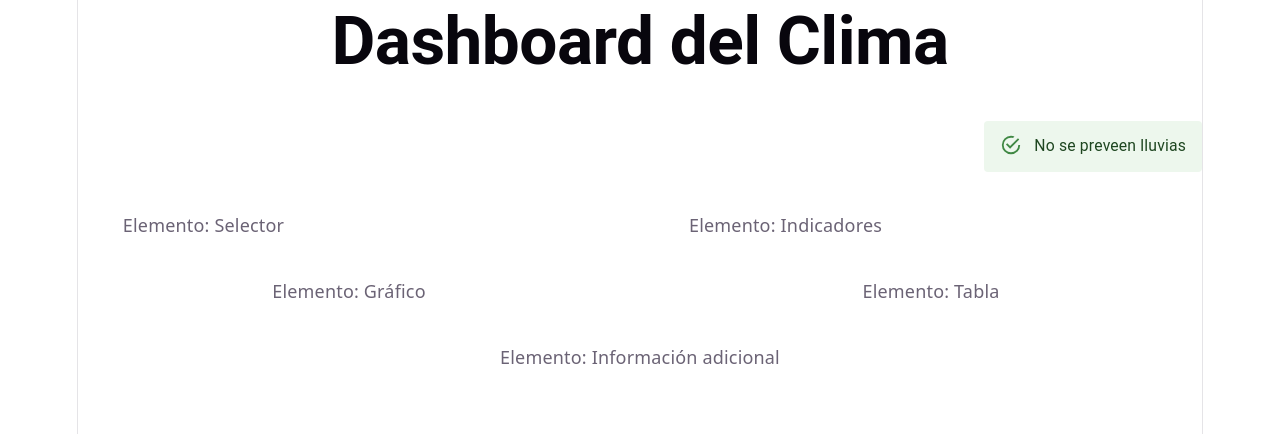
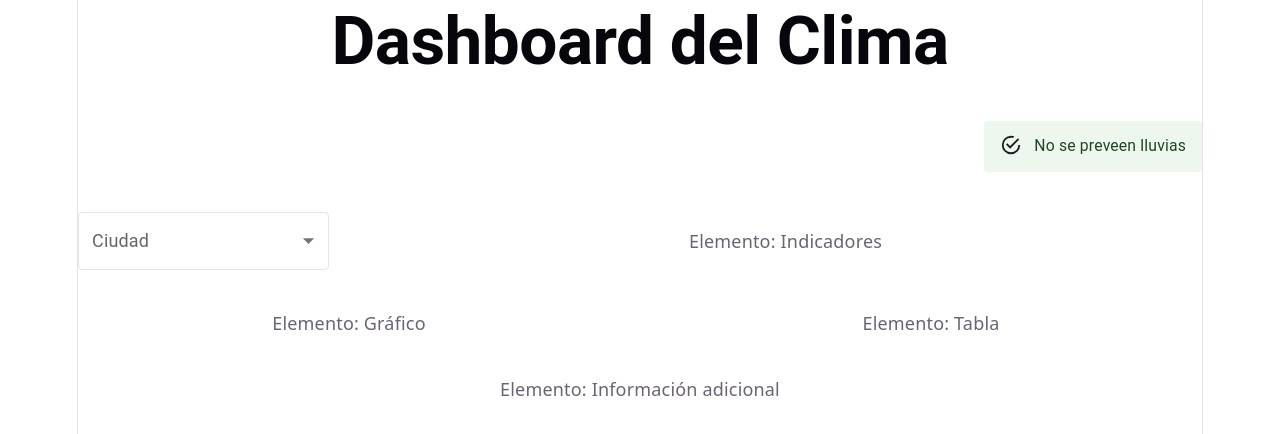
Before and after one commit to MGabrielaVillon/dashboard2, a React (Vite) app: page / in a window 1280 px wide. Shown: the top 434 px of the page. Built offline with nearby package versions, Linux system fonts and the light colour scheme.

Commit message:
COMPLETA GUIA 14

```diff
--- a/src/App.css
+++ b/src/App.css
@@ -1,3 +1,35 @@
+:root {
+  color: var(--text);
+  background: var(--bg);
+}
+
+body,
+#root {
+  color: var(--text);
+  background: var(--bg);
+}
+
+input,
+button,
+textarea,
+select,
+label,
+.MuiInputBase-root,
+.MuiFormLabel-root,
+.MuiInputLabel-root,
+.MuiSelect-root,
+.MuiSelect-select,
+.MuiMenuItem-root,
+.MuiSvgIcon-root {
+  color: var(--text-h);
+}
+
+.MuiOutlinedInput-root .MuiOutlinedInput-notchedOutline,
+.MuiFilledInput-root .MuiFilledInput-underline,
+.MuiInputBase-root {
+  border-color: var(--border);
+}
+
 .counter {
   font-size: 16px;
   padding: 5px 10px;
--- a/src/App.tsx
+++ b/src/App.tsx
@@ -2,6 +2,7 @@
 
 import HeaderUI from './components/HeaderUI';
 import AlertUI from './components/AlertUI';
+import SelectorUI from './components/SelectorUI';
 import { Grid } from '@mui/material';
 
 function App() {
@@ -20,7 +21,9 @@
          </Grid>
 
          {/* Selector */}
-         <Grid size={{ xs: 12, md: 3 }}>Elemento: Selector</Grid>
+         <Grid size={{ xs: 12, md: 3 }}>
+            <SelectorUI />
+         </Grid>
 
          {/* Indicadores */}
          <Grid size={{ xs: 12, md: 9 }}>Elemento: Indicadores</Grid>
--- /dev/null
+++ b/src/components/SelectorUI.tsx
@@ -0,0 +1,41 @@
+import { useState } from 'react';
+import FormControl from '@mui/material/FormControl';
+import InputLabel from '@mui/material/InputLabel';
+import Select, { type SelectChangeEvent } from '@mui/material/Select';
+import MenuItem from '@mui/material/MenuItem';
+
+export default function SelectorUI() {
+   const [cityInput, setCityInput] = useState('');
+
+   const handleChange = (event: SelectChangeEvent<string>) => {
+      setCityInput(event.target.value);
+   };
+
+   const formatCity = (city: string) => {
+      return city.charAt(0).toUpperCase() + city.slice(1).toLowerCase();
+   };
+
+   return (
+      <FormControl fullWidth>
+         <InputLabel id="city-select-label">Ciudad</InputLabel>
+         <Select
+            labelId="city-select-label"
+            id="city-simple-select"
+            label="Ciudad"
+            value={cityInput}
+            onChange={handleChange}
+         >
+            <MenuItem disabled><em>Seleccione una ciudad</em></MenuItem>
+            <MenuItem value={"Guayaquil"}>Guayaquil</MenuItem>
+            <MenuItem value={"Quito"}>Quito</MenuItem>
+            <MenuItem value={"Manta"}>Manta</MenuItem>
+            <MenuItem value={"Cuenca"}>Cuenca</MenuItem>
+         </Select>
+         {cityInput && (
+            <p>
+               Información del clima en <strong>{formatCity(cityInput)}</strong>
+            </p>
+         )}
+      </FormControl>
+   );
+}
```
